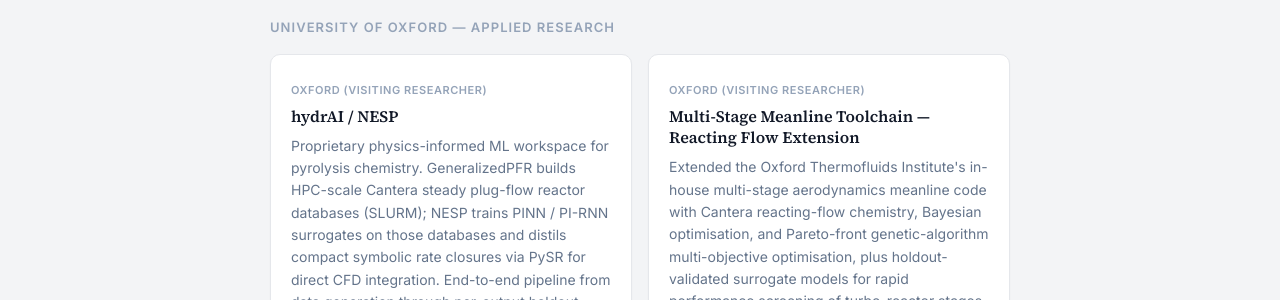
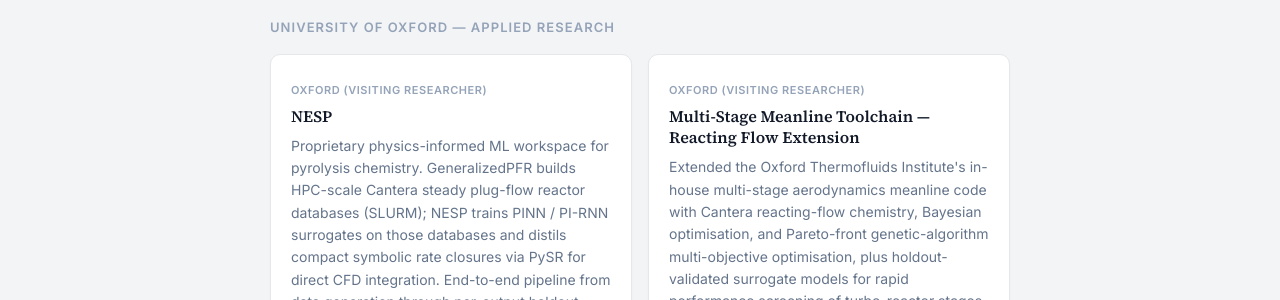
Before and after one commit to karefyllidis/karefyllidis.github.io, a Jekyll site: the page built from index.html, in a window 1280 px wide and 900 px high, scrolled down 6006 px. Shown: the part 155-455 px from the top of the window. Built offline with Jekyll 4.4.1, drawn with Linux system fonts in a browser that asks for light colours.

Commit message:
fix: rename hydrAI / NESP card to NESP — hydrAI is PhD-era, this card is the Visiting Researcher postdoc neuro-symbolic project

```diff
--- a/_data/projects.yml
+++ b/_data/projects.yml
@@ -31,7 +31,7 @@
     - Reacting Flows
 
 - category: oxford
-  title: "hydrAI / NESP"
+  title: "NESP"
   period: "Oxford (Visiting Researcher)"
   description: "Proprietary physics-informed ML workspace for pyrolysis chemistry. GeneralizedPFR builds HPC-scale Cantera steady plug-flow reactor databases (SLURM); NESP trains PINN / PI-RNN surrogates on those databases and distils compact symbolic rate closures via PySR for direct CFD integration. End-to-end pipeline from data generation through per-output holdout evaluation of learned reaction rates."
   tags:
```
